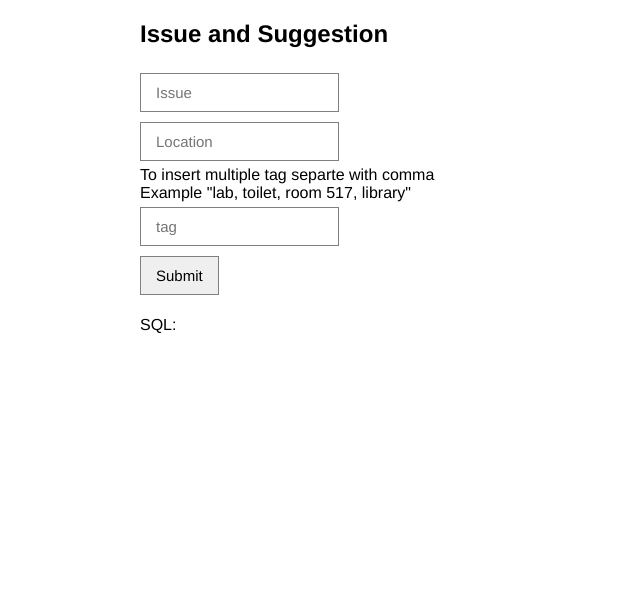
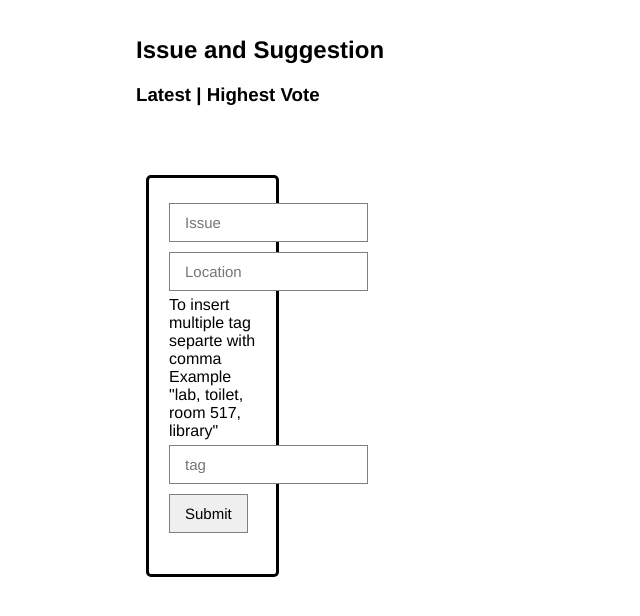
Before and after one commit to joevo2/helpcat, a PHP site: page /index.php in a window 1280 px wide. Shown: the part 84-700 px from the top of the page, without its empty margins (0-640 px from the left). Run offline with PHP 8.4, Linux system fonts and the light colour scheme; the visitor is signed in with stand-in values (Sample User, id 1); data that the repository does not hold is empty.

Commit message:
adding vote system

```diff
--- a/function.php
+++ b/function.php
@@ -54,8 +54,8 @@
       //To be implement as the post is associated to the user
       $email = $_SESSION['user'];
 
-      $sql="INSERT INTO complaint (issue, location, tag, email)
-      VALUES ('$issue', '$loc', '$tag', '$email')";
+      $sql="INSERT INTO complaint (issue, location, tag, email, vote)
+      VALUES ('$issue', '$loc', '$tag', '$email', 0)";
 
       if (!mysqli_query($con,$sql)) {
         die('Error: ' . mysqli_error($con));
--- a/index.php
+++ b/index.php
@@ -4,6 +4,25 @@
     <title>HELP CAT Suggestion and Issue</title>
     <link rel='stylesheet' type="text/css" href="style.css">
     <meta name="viewport" content="width=device-width">
+    <style>
+      main {
+        display: inline-block;
+      }
+      .col-1 {
+        border: solid black;
+        padding: 20px;
+        width: 35%;
+        float: left;
+        margin: 10px;
+        border-radius:5px;
+      }
+
+      .col-2 {
+        width: 60%;
+        float: left;
+        margin: 20px 10px;
+      }
+    </style>
   </head>
   <body>
     <header>
@@ -12,18 +31,29 @@
     </header>
     <main>
       <h2>Issue and Suggestion</h2>
-      <form method='post'>
-        <input type='text' name='issue' placeholder='Issue'><br>
-        <input type='text' name='loc' placeholder='Location'><br>
-        To insert multiple tag separte with comma<br>
-        Example "lab, toilet, room 517, library"<br>
-        <input type='text' name='tag' placeholder='tag'><br>
-        <input type='submit' value="Submit"><br>
-      </form>
+      <h3>Latest | Highest Vote</h3>
+      <div class="col-2">
       <?php
-        echo "SQL: ".$sql."<br><br>";
+        //Debug
+        //echo "SQL: ".$sql."<br><br>";
         queryDisplay(queryAll($con, "complaint"));
       ?>
+      </div>
+
+      <?php
+        //if is signed in only show the form
+        if (isset($_SESSION['signin'])) {?>
+      <div class="col-1">
+        <form method='post'>
+          <input type='text' name='issue' placeholder='Issue'><br>
+          <input type='text' name='loc' placeholder='Location'><br>
+          To insert multiple tag separte with comma<br>
+          Example "lab, toilet, room 517, library"<br>
+          <input type='text' name='tag' placeholder='tag'><br>
+          <input type='submit' value="Submit"><br>
+        </form>
+      </div>
+      <?php }// end if ?>
     </main>
   </body>
 </html>
--- a/signin.php
+++ b/signin.php
@@ -22,7 +22,7 @@
         $_SESSION['error'] = "";
       }?>
     <form method='post'>
-      <input type='text' name='email'
+      <input type='email' name='email'
       value='<?php if(isset($_SESSION['stickyemail'])) echo $_SESSION['stickyemail']; ?>'
       placeholder='Email'><br>
       <input type='password' name='password' placeholder='Password'><br>
--- a/signup.php
+++ b/signup.php
@@ -21,7 +21,7 @@
       if (!empty($_SESSION['error'])) {echo $_SESSION['error'];}
     ?>
     <form method='post'>
-      <input type='text' name='email' placeholder='Email'><br>
+      <input type='email' name='email' placeholder='Email'><br>
       <input type='password' name='password' placeholder='Password'><br>
       <input type='password' name='cpassword' placeholder='Confirm Password'><br>
       <input type='submit' value="Sign Up"><br>
```
